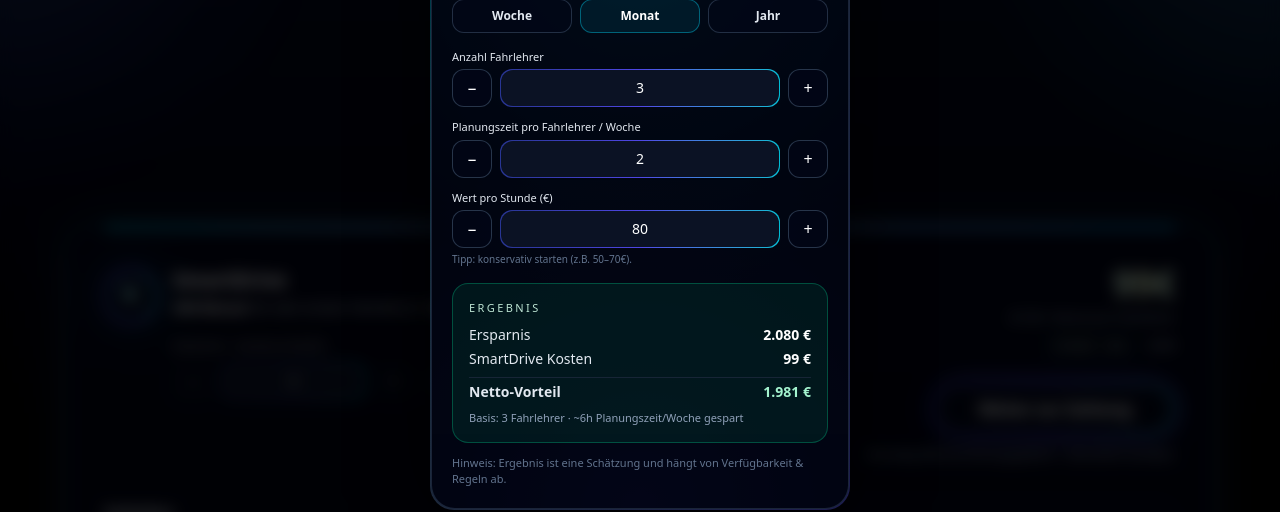
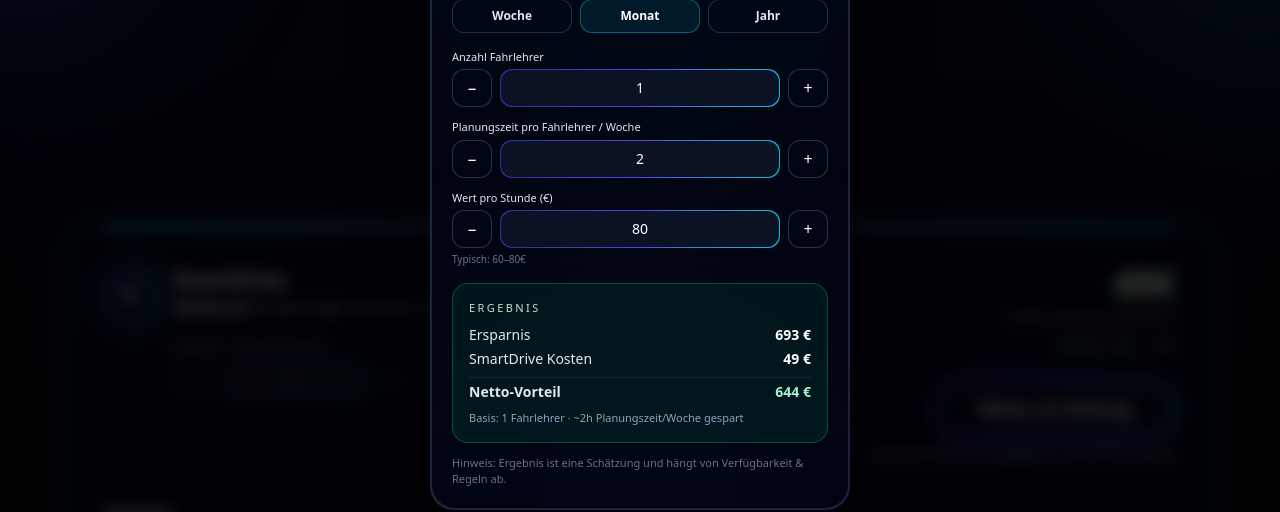
Before and after one commit to Hamsa777/smartdrive-landing, a Next.js app: page /pricing in a window 1280 px wide. Both pictures are taken after a click on the button "ERSPARNIS". Shown: the part 183-695 px from the top of the page. Built offline with nearby package versions, Linux system fonts and the light colour scheme.

Commit message:
Aktueller Stand – Widget final

```diff
--- a/src/app/components/Pricing.tsx
+++ b/src/app/components/Pricing.tsx
@@ -443,7 +443,7 @@
                       <div>
                         <div className="text-[11px] text-slate-200 mb-1">Wert pro Stunde (€)</div>
                         <SmallStepper value={valuePerHour} onChange={setValuePerHour} min={0} max={250} step={5} />
-                        <div className="mt-1 text-[10px] text-slate-500">Tipp: konservativ starten (z.B. 50–70€).</div>
+                        <div className="mt-1 text-[10px] text-slate-500">Typisch: 60–80€</div>
                       </div>
                     </div>
 
@@ -502,7 +502,7 @@
 
 export default function Pricing() {
   const [billing, setBilling] = useState<Billing>("monthly");
-  const [instructors, setInstructors] = useState<number>(3);
+  const [instructors, setInstructors] = useState<number>(1);
   const [openCalc, setOpenCalc] = useState<boolean>(false);
 
   const cost = useMemo(() => totalCost(billing, instructors), [billing, instructors]);
```
